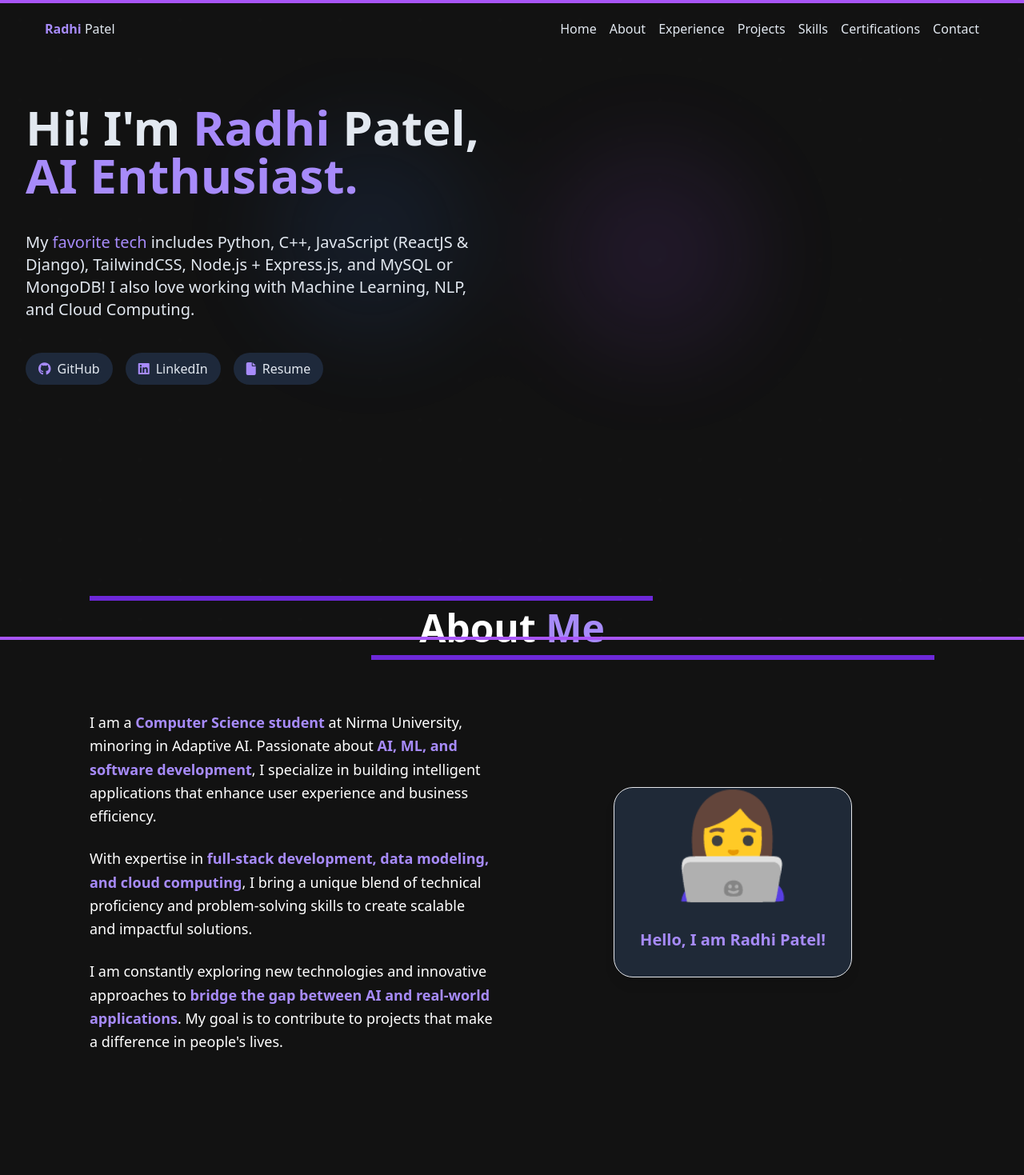
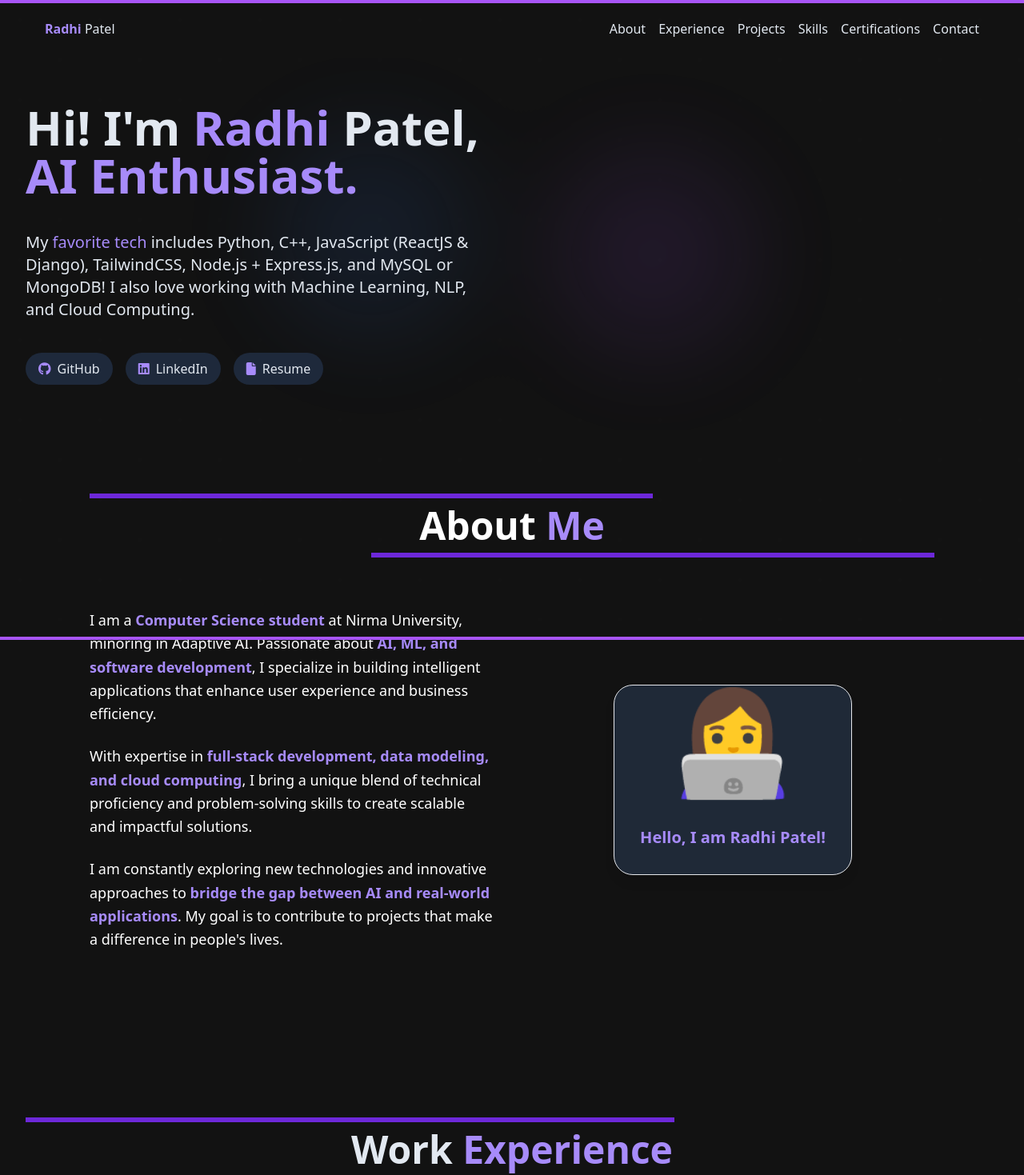
Before and after one commit to radhipatel157/Portfolio, a Next.js app: page / in a window 1280 px wide. Shown: the top 1469 px of the page at 80% size. Built offline with nearby package versions, Linux system fonts and the light colour scheme.

Commit message:
final commit

```diff
--- a/components/About.tsx
+++ b/components/About.tsx
@@ -37,7 +37,7 @@
 
 export default function About() {
   return (
-    <section id="about" className="mt-32 py-20 scroll-mt-16 text-white">
+    <section id="about" className=" py-20 scroll-mt-16 text-white">
       <div className="container mx-auto px-6 lg:px-20">
         {/* <h2 className="text-4xl font-extrabold mb-8 text-center text-violet-400">About Me</h2> */}
         <div className="flex flex-col gap-2 text-center relative before:absolute before:top-0 before:left-0 before:w-2/3 before:h-1.5 before:bg-violet-700 after:absolute after:bottom-0 after:right-0 after:w-2/3 after:h-1.5 after:bg-violet-700 py-4 mb-16">
--- a/components/Navbar.tsx
+++ b/components/Navbar.tsx
@@ -9,7 +9,7 @@ export default function Navbar() {
   const [menuOpen, setMenuOpen] = useState(false);
 
   const tabs = [
-    { name: "Home", link: "/" },
+    // { name: "Home", link: "/" },
     {name:"About",link:"#about"},
     { name: "Experience", link: "#experience" },
     { name: "Projects", link: "#projects" },
```
